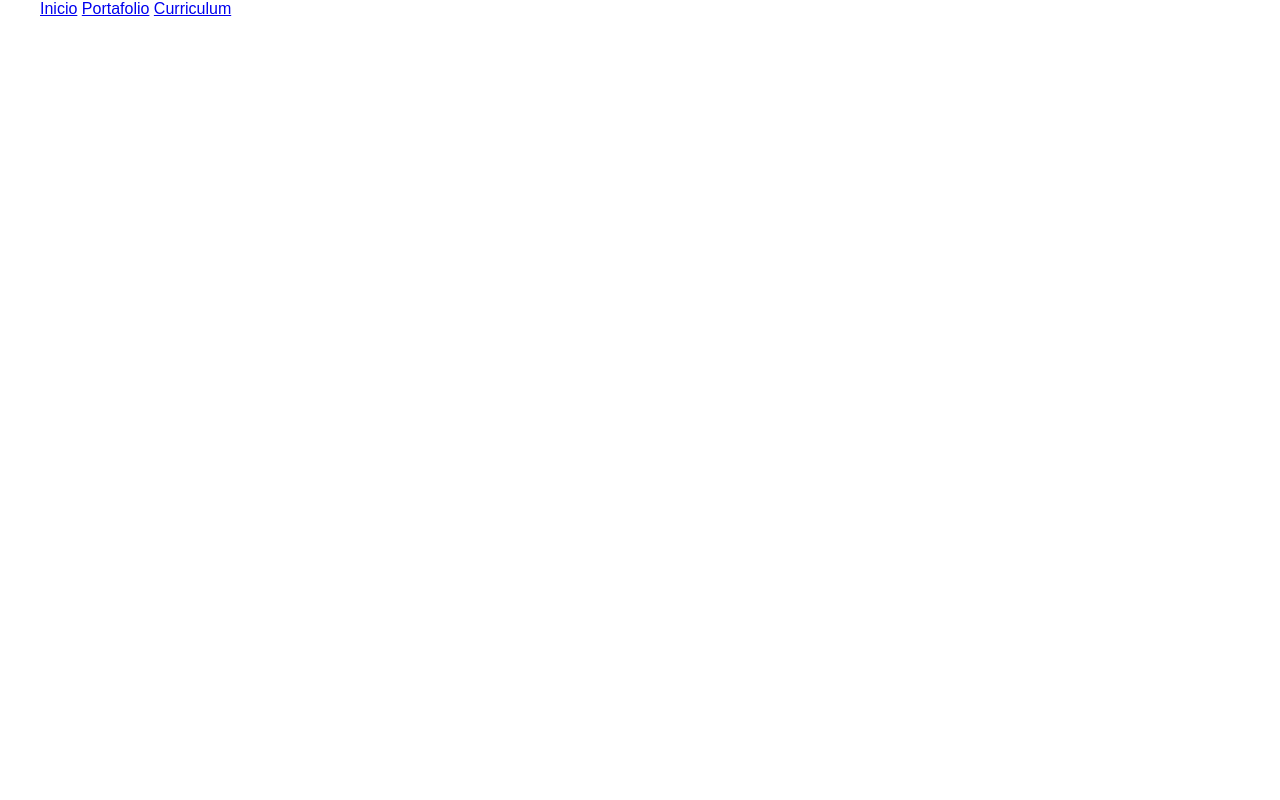
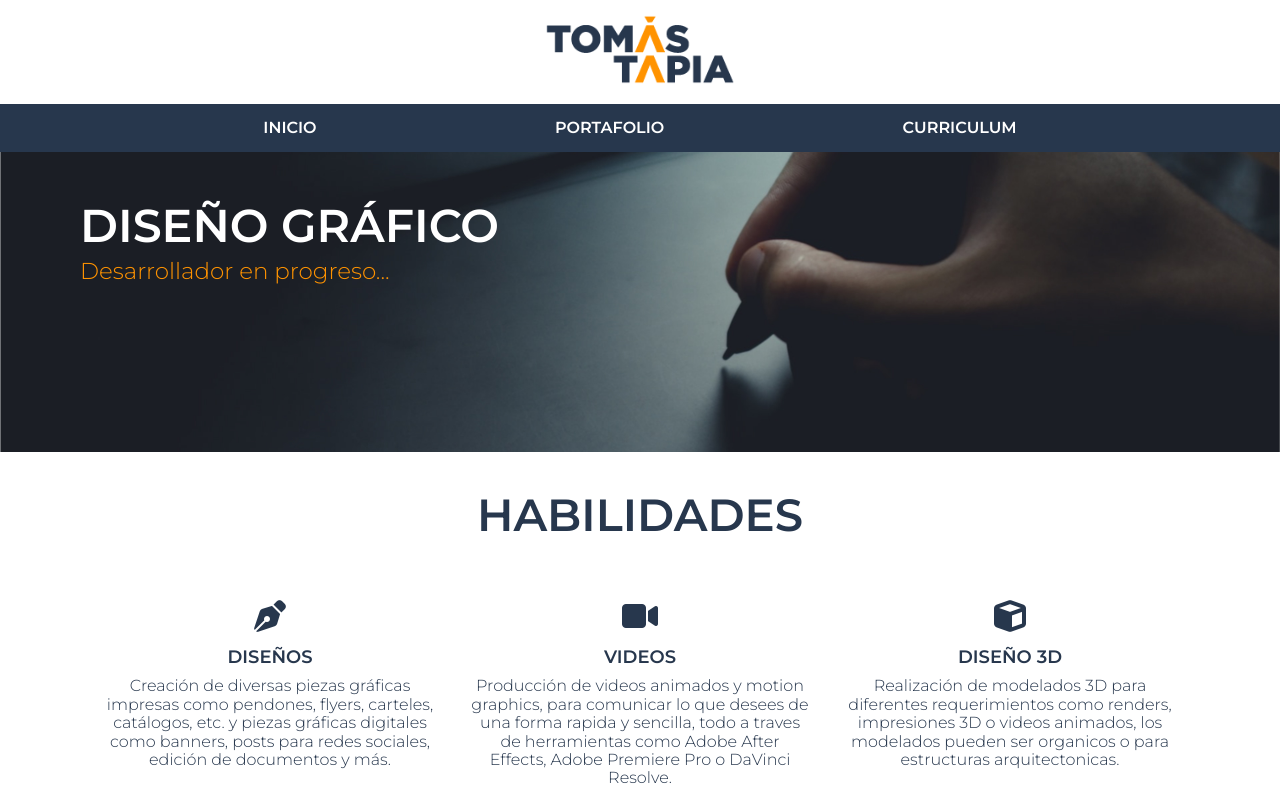
Before and after one commit to tomastapia/tomastapia.github.io, a plain HTML site: page index.html in a window 1280 px wide. Drawn offline with Linux system fonts and the light colour scheme.

Commit message:
css, nav, header, icons, fuentes etc

```diff
--- a/assets/css/style.css
+++ b/assets/css/style.css
@@ -24,28 +24,107 @@ html {
 }
 body {
     font-size: 16px; /* 1rem = 10px */
-    font-family: sans-serif;
+    font-family: 'Montserrat', sans-serif;
 }
 
 /* UTILIADADES */
 .sombra {
-    box-shadow: 2px 2px 15px 0px rgba(201,201,201,0.5);
+    box-shadow: 2px 2px 15px 0px var(--negro);
 }
 .container {
     max-width: 120rem;
-    margin: 0 auto 0 auto;
+    margin: 0 auto;
+}
+.bg-color {
+    background-color: var(--principal);
 }
 
 /* TIPOGRAFIAS */
 h1 {font-size: 3.8rem;}
+h2 {font-size: 2.8rem;}
+h3 {font-size: 1.8rem;}
+p {margin: 0;}
 
-h2 {font-size: 2.8rem;}
+/* NAVEGACIÓN */
+.logotipo {
+    text-align: center;
+    padding: 1.5rem;
+}
+.navegacion {
+    display: flex;
+    justify-content: space-evenly;
+}
+.navegacion__enlace {
+    color: var(--blanco);
+    padding: 1.5rem;
+    font-weight: bold;
+    text-decoration: none;
+    text-transform: uppercase;
+    text-align: center;
+    transition: background-color .2s ease ;
+}
+.navegacion__enlace:hover {
+    background-color: var(--principal-2);
+}
 
-h3 {font-size: 1.8rem;}
+/* HEADER */
+.header {
+    background-image: url(../img/bg-hero.jpg);
+    background-size: cover;
+    background-repeat: no-repeat;
+    background-position: center;
+    height: 30rem;
+}
+.header__texto {
+    font-size: 2.3rem;
+}
+.header__texto--h1 {
+    color: var(--blanco);
+    margin: 0;
+    padding: 4.8rem 0 0 4rem;
+    text-transform: uppercase;
+}
+.header__texto--parrafo {
+    color: var(--secundario);
+    margin: 0;
+    padding: 0.5rem 0 0 4rem;
+}
 
-h1, h2, h3 {
+/* ICONOS */
+.habilidades {
+    text-align: center;
+    color: var(--principal);
+    text-transform: uppercase;
+    padding-bottom: 3rem;
+    font-size: 4.5rem;
+}
+.bloques {
+    display: grid;
+    grid-template-columns: repeat(2, 1fr);
+    gap: 3rem;
+    max-width: 90%;
+    margin: 0 auto;
+    color: var(--principal);
+}
+.bloque {
     text-align: center;
 }
-
-/* NAVEGACIÓN */
-.navegacion
+.bloque__medio {
+    grid-column: 1 / 3;
+    grid-row: 2 / 3;
+}
+.bloque__titulo {
+    padding-top: 2rem;
+    padding-bottom: 1rem;
+    margin: 0;
+    text-transform: uppercase;
+}
+@media (min-width: 768px) {
+    .bloques {
+        grid-template-columns: repeat(3, 1fr);
+    }
+    .bloque__medio {
+        grid-column: 3 / 4;
+        grid-row: 1 / 2;
+    }
+}
--- a/index.html
+++ b/index.html
@@ -1,31 +1,72 @@
 <!DOCTYPE html>
-<html lang="en">
+<html lang="es">
 <head>
     <meta charset="UTF-8">
     <meta name="viewport" content="width=device-width, initial-scale=1.0">
-    <title>Document</title>
+    <title>Sitio Tomás Tapia</title>
     <!-- STYLE.CSS -->
     <link rel="preload" href="assets/css/style.css" as="style">
     <link rel="stylesheet" href="assets/css/style.css">
     <!-- NORMALIZE.CSS -->
     <link rel="preload" href="assets/css/normalize.css" as="style">
     <link rel="stylesheet" href="assets/css/normalize.css">
+    <!-- ICONS FA -->
+    <script src="https://kit.fontawesome.com/a3af45c448.js" crossorigin="anonymous"></script>
+    <!-- GOOGLE FONTS -->
+    <link rel="preconnect" href="https://fonts.googleapis.com">
+    <link rel="preconnect" href="https://fonts.gstatic.com" crossorigin>
+    <link href="https://fonts.googleapis.com/css2?family=Montserrat:wght@300;600&display=swap" rel="stylesheet">
 </head>
 <body>
 
-    <nav class="container">
-        <div class="navegacion">
+    <div class="container logotipo">
+        <a href="index.html">
+            <img src="assets/img/logo-negro.png" alt="logotipo" width="200">
+        </a>
+    </div> <!-- FIN LOGO -->
+
+    <nav class="bg-color">
+        <div class="navegacion container">
             <a class="navegacion__enlace" href="index.html">Inicio</a>
             <a class="navegacion__enlace" href="portafolio.html">Portafolio</a>
             <a class="navegacion__enlace" href="curriculum.html">Curriculum</a>
         </div>
-    </nav>
+    </nav>  <!-- FIN NAVEGACION -->
 
-    <header>
-
-    </header>
+    <header class="header">
+        <div class="container header__texto">
+            <h1 class="header__texto--h1">Diseño gráfico</h1>
+            <p class="header__texto--parrafo">Desarrollador en progreso...</p>
+        </div>
+    </header>   <!-- FIN HEADER -->
 
     <main>
+
+        <h2 class="habilidades">Habilidades</h2>
+
+        <section class="container comprar">
+
+            <div class="bloques">
+
+                <div class="bloque">
+                    <i class="fa-solid fa-pen-nib fa-2xl"></i>
+                    <h3 class="bloque__titulo">Diseños</h3>
+                    <p>Creación de diversas piezas gráficas impresas como pendones, flyers, carteles, catálogos, etc. y piezas gráficas digitales como banners, posts para redes sociales, edición de documentos y más.</p>
+                </div> <!-- FIN .BLOQUE -->
+
+                <div class="bloque">
+                    <i class="fa-solid fa-video fa-2xl"></i>
+                    <h3 class="bloque__titulo">Videos</h3>
+                    <p>Producción de videos animados y motion graphics, para comunicar lo que desees de una forma rapida y sencilla, todo a traves de herramientas como Adobe After Effects, Adobe Premiere Pro o DaVinci Resolve.</p>
+                </div> <!-- FIN .BLOQUE -->
+
+                <div class="bloque bloque__medio">
+                    <i class="fa-solid fa-cube fa-2xl"></i>
+                    <h3 class="bloque__titulo">Diseño 3D</h3>
+                    <p>Realización de modelados 3D para diferentes requerimientos como renders, impresiones 3D o videos animados, los modelados pueden ser organicos o para estructuras arquitectonicas.</p>
+                </div> <!-- FIN .BLOQUE -->
+            </div> <!-- FIN .BLOQUES -->
+        </section>
 
     </main>
 
```
Also changed, not shown: assets/img/bg-hero.jpg (added), assets/img/card-1.png (added), assets/img/card-2.jpg (added), assets/img/logo-blanco.png (added), assets/img/logo-negro.png (added), 1 other file.
